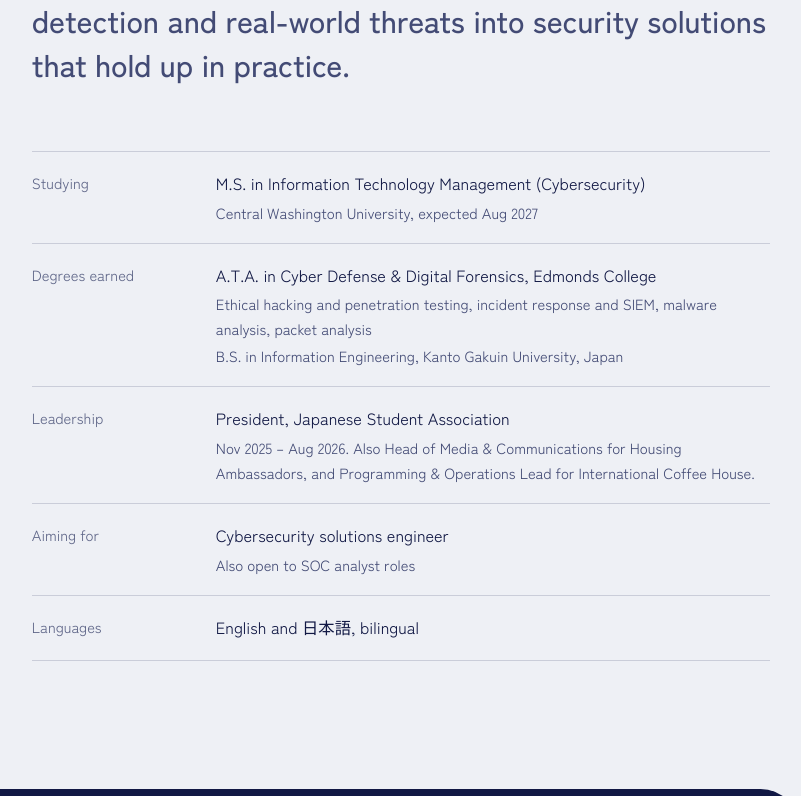
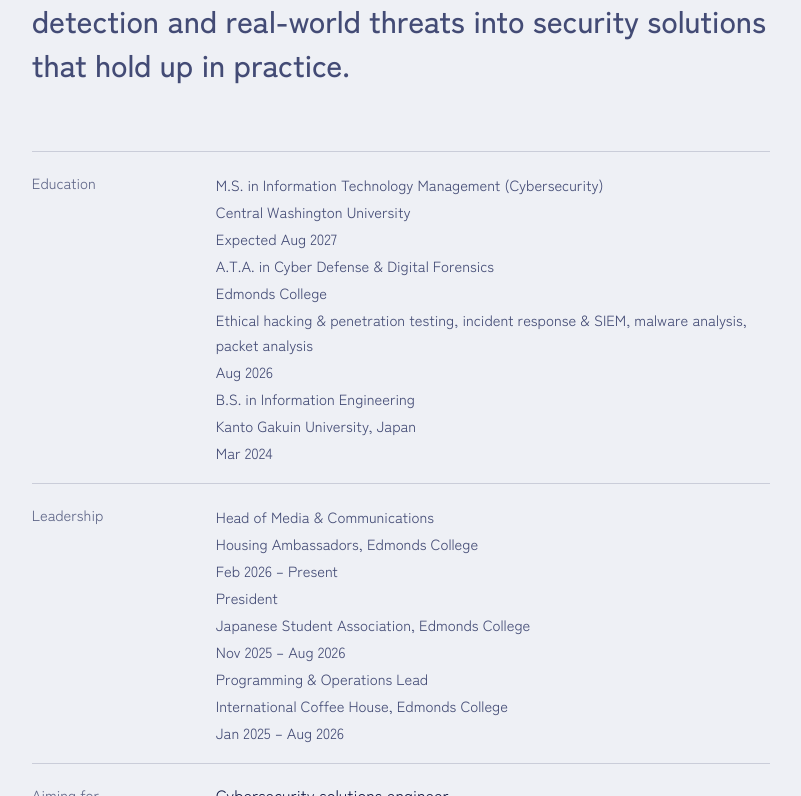
Before and after one commit to mitsu-hub/mitsu-hub.github.io, a plain HTML site: page index.html in a window 1280 px wide. Shown: the part 2004-2800 px from the top of the page, without its empty margins (462-1263 px from the left). Drawn offline with Linux system fonts and the light colour scheme.

Commit message:
Revise education details and update resume link
Updated educational background and leadership roles. Changed resume file name for download link.

```diff
--- a/index.html
+++ b/index.html
@@ -62,7 +62,7 @@
 <header class="bar">
   <div class="container bar-inner">
     <a class="brand" href="#top" aria-label="Mitsutaka Uehara, back to top">
-      <svg class="mark" viewBox="0 0 32 32" aria-hidden="true"><rect class="mark-bg" width="32" height="32" rx="10"/><path class="mark-mu" d="M6.5 22V10.5l5 6.5 5-6.5V22M20 10.5v6.8a3.25 3.25 0 0 0 6.5 0v-6.8"/><circle class="mark-dot" cx="29" cy="3" r="3.4"/></svg>
+      <svg class="mark" viewBox="0 0 32 32" aria-hidden="true"><rect class="mark-bg" width="32" height="32" rx="10" fill="#111844"/><path class="mark-mu" fill="none" stroke="#ffffff" stroke-width="2.6" stroke-linecap="round" stroke-linejoin="round" d="M6.5 22V10.5l5 6.5 5-6.5V22M20 10.5v6.8a3.25 3.25 0 0 0 6.5 0v-6.8"/><circle class="mark-dot" cx="29" cy="3" r="3.4" fill="#e23b1e" stroke="#ffffff" stroke-width="1.6"/></svg>
       <span>Mitsutaka Uehara</span>
     </a>
 
@@ -188,24 +188,63 @@
         </p>
         <dl class="facts">
           <div class="fact">
-            <dt>Studying</dt>
-            <dd>M.S. in Information Technology Management (Cybersecurity)<span>Central Washington University, expected Aug 2027</span></dd>
-          </div>
-          <div class="fact">
-            <dt>Degrees earned</dt>
-            <dd>A.T.A. in Cyber Defense &amp; Digital Forensics, Edmonds College<span>Ethical hacking and penetration testing, incident response and SIEM, malware analysis, packet analysis</span><span>B.S. in Information Engineering, Kanto Gakuin University, Japan</span></dd>
+            <dt>Education</dt>
+            <dd>
+              <ul class="tl">
+                <li class="tl-item is-live">
+                  <span class="tl-title">M.S. in Information Technology Management (Cybersecurity)</span>
+                  <span class="tl-sub">Central Washington University</span>
+                  <span class="tl-when">Expected Aug 2027</span>
+                </li>
+                <li class="tl-item">
+                  <span class="tl-title">A.T.A. in Cyber Defense &amp; Digital Forensics</span>
+                  <span class="tl-sub">Edmonds College</span><span class="tl-note">Ethical hacking &amp; penetration testing, incident response &amp; SIEM, malware analysis, packet analysis</span>
+                  <span class="tl-when">Aug 2026</span>
+                </li>
+                <li class="tl-item">
+                  <span class="tl-title">B.S. in Information Engineering</span>
+                  <span class="tl-sub">Kanto Gakuin University, Japan</span>
+                  <span class="tl-when">Mar 2024</span>
+                </li>
+              </ul>
+            </dd>
           </div>
           <div class="fact">
             <dt>Leadership</dt>
-            <dd>President, Japanese Student Association<span>Nov 2025 – Aug 2026. Also Head of Media &amp; Communications for Housing Ambassadors, and Programming &amp; Operations Lead for International Coffee House.</span></dd>
+            <dd>
+              <ul class="tl">
+                <li class="tl-item is-live">
+                  <span class="tl-title">Head of Media &amp; Communications</span>
+                  <span class="tl-sub">Housing Ambassadors, Edmonds College</span>
+                  <span class="tl-when">Feb 2026 – Present</span>
+                </li>
+                <li class="tl-item">
+                  <span class="tl-title">President</span>
+                  <span class="tl-sub">Japanese Student Association, Edmonds College</span>
+                  <span class="tl-when">Nov 2025 – Aug 2026</span>
+                </li>
+                <li class="tl-item">
+                  <span class="tl-title">Programming &amp; Operations Lead</span>
+                  <span class="tl-sub">International Coffee House, Edmonds College</span>
+                  <span class="tl-when">Jan 2025 – Aug 2026</span>
+                </li>
+              </ul>
+            </dd>
           </div>
           <div class="fact">
             <dt>Aiming for</dt>
-            <dd>Cybersecurity solutions engineer<span>Also open to SOC analyst roles</span></dd>
+            <dd>
+              <ul class="goals">
+                <li class="goal-main">Cybersecurity solutions engineer</li>
+                <li>SOC analyst</li>
+              </ul>
+            </dd>
           </div>
           <div class="fact">
             <dt>Languages</dt>
-            <dd>English and 日本語, bilingual</dd>
+            <dd>
+              <ul class="goals"><li>English</li><li>日本語</li><li class="goal-note">Bilingual</li></ul>
+            </dd>
           </div>
         </dl>
       </div>
@@ -505,7 +544,7 @@
         <a class="btn btn-line" href="https://www.linkedin.com/in/mitsutaka-uehara" target="_blank" rel="noopener">
           <svg class="i" aria-hidden="true"><use href="#i-linkedin"/></svg>LinkedIn
         </a>
-        <a class="btn btn-solid" href="Mitsutaka Uehara Resume.pdf" download>
+        <a class="btn btn-solid" href="Mitsutaka_Uehara_resume.pdf" download>
           <svg class="i" aria-hidden="true"><use href="#i-download"/></svg>Download resume
         </a>
       </div>
```
